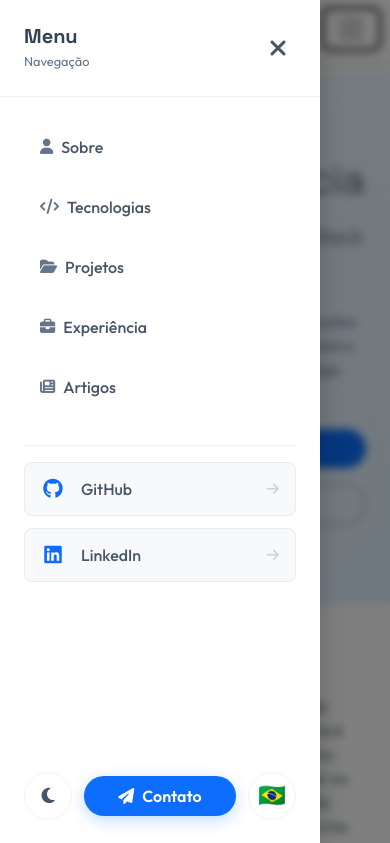
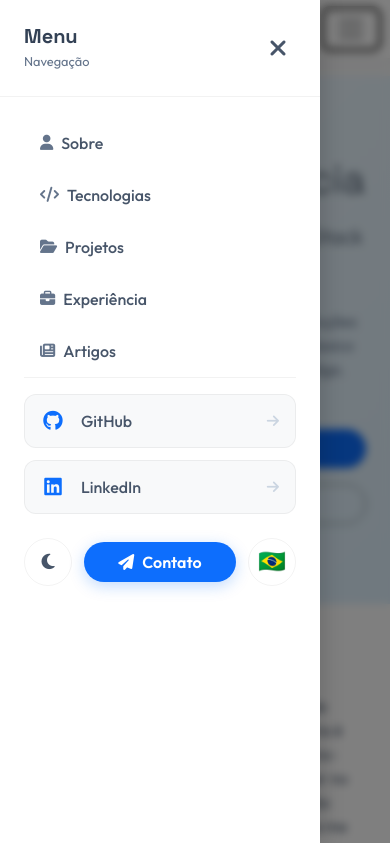
Before and after one commit to rafaeldiasgarcia/rafaeldiasgarcia.github.io, a plain HTML site: page index.html in a window 390 px wide. Both pictures are taken after a click on the button 351 px from the left and 29 px from the top of the page. Shown: the top 843 px of the page. Drawn offline with nearby package versions, Linux system fonts and the light colour scheme.

Commit message:
Refactor mobile menu styles and functionality for improved user experience. Update CSS to enhance responsiveness and prevent background scrolling when the menu is open. Adjust padding and margins for better layout on small screens. Modify JavaScript to manage menu state with class toggling instead of inline styles.

```diff
--- a/assets/css/style.css
+++ b/assets/css/style.css
@@ -347,14 +347,15 @@ h1, h2, h3, h4, h5, h6 {
     position: fixed;
     top: 0;
     left: 0;
-    width: 100%;
-    height: 100%;
+    width: 100vw;
+    height: 100vh;
+    height: 100dvh;
     background: rgba(0, 0, 0, 0.5);
     backdrop-filter: blur(4px);
     z-index: 1040;
     opacity: 0;
     visibility: hidden;
-    transition: opacity 0.3s ease, visibility 0.3s ease;
+    transition: all 0.3s ease;
 }
 
 [data-theme="dark"] .mobile-menu-overlay {
@@ -372,14 +373,23 @@ h1, h2, h3, h4, h5, h6 {
     left: -100%;
     width: 85%;
     max-width: 320px;
-    height: 100vh; /* Ocupa exatamente a altura da tela */
+    height: 100vh;
+    height: 100dvh; /* Ocupa exatamente a altura dinâmica da tela no mobile */
     background: var(--bg-secondary);
     z-index: 1050;
     transition: left 0.3s ease, background 0.3s ease;
     display: flex;
     flex-direction: column;
     box-shadow: 4px 0 20px rgba(0, 0, 0, 0.15);
-    overflow: hidden; /* Garante que nada saia ou role na sidebar */
+    overflow: hidden;
+}
+
+/* Previne o scroll da página atrás do menu */
+body.menu-open {
+    overflow: hidden !important;
+    height: 100dvh !important;
+    width: 100vw !important;
+    position: fixed !important;
 }
 
 .mobile-menu-sidebar.active {
@@ -482,23 +492,35 @@ h1, h2, h3, h4, h5, h6 {
 
 .mobile-menu-body {
     flex: 1;
-    padding: 1.5rem;
+    padding: 1.25rem 1.5rem;
     display: flex;
     flex-direction: column;
-    overflow-y: hidden; /* Trava o scroll vertical dentro do menu */
+    justify-content: flex-start; /* Alinha tudo no topo */
+    overflow-y: hidden;
     scrollbar-width: none;
     -ms-overflow-style: none;
 }
 
-.mobile-menu-body::-webkit-scrollbar {
-    display: none; /* Chrome/Safari */
-}
-
-.mobile-menu-nav {
-    display: flex;
-    flex-direction: column;
-    gap: 0.5rem;
-    margin-bottom: 2rem;
+/* Caso a tela seja MUITO pequena (iPhone SE ou menor), reduzimos o gap para caber tudo sem scroll */
+@media (max-height: 670px) {
+    .mobile-menu-body {
+        padding: 0.75rem 1.5rem;
+    }
+    .mobile-menu-nav {
+        gap: 0.25rem;
+        margin-bottom: 0.75rem;
+    }
+    .mobile-menu-social {
+        gap: 0.4rem;
+        margin-bottom: 0.75rem;
+        padding-top: 0.5rem;
+    }
+    .mobile-menu-item, .mobile-social-link {
+        padding: 0.55rem 1rem;
+    }
+    .mobile-menu-footer {
+        padding-bottom: 1rem;
+    }
 }
 
 .mobile-menu-item {
@@ -534,7 +556,7 @@ h1, h2, h3, h4, h5, h6 {
     display: flex;
     flex-direction: column;
     gap: 0.75rem;
-    margin-bottom: 2rem;
+    margin-bottom: 1.5rem; /* Reduzi para colar o rodapé */
     padding-top: 1rem;
     border-top: 1px solid var(--border-color);
     transition: border-color 0.3s ease;
@@ -545,7 +567,7 @@ h1, h2, h3, h4, h5, h6 {
     align-items: center;
     gap: 1rem;
     padding: 0.875rem 1rem;
-    border-radius: 8px;
+    border-radius: 12px; /* Arredondei um pouco mais para combinar */
     background: var(--bg-primary);
     color: var(--text-secondary);
     text-decoration: none;
@@ -586,7 +608,7 @@ h1, h2, h3, h4, h5, h6 {
     display: flex;
     align-items: center;
     gap: 0.75rem;
-    margin-top: auto;
+    padding-bottom: 3rem; /* Espaço de segurança para navegadores mobile */
 }
 
 .mobile-language-selector-wrapper {
--- a/assets/js/script.js
+++ b/assets/js/script.js
@@ -37,13 +37,13 @@ document.addEventListener('DOMContentLoaded', function() {
     function openMobileMenu() {
         mobileMenuSidebar.classList.add('active');
         mobileMenuOverlay.classList.add('active');
-        document.body.style.overflow = 'hidden';
+        document.body.classList.add('menu-open');
     }
 
     function closeMobileMenu() {
         mobileMenuSidebar.classList.remove('active');
         mobileMenuOverlay.classList.remove('active');
-        document.body.style.overflow = '';
+        document.body.classList.remove('menu-open');
     }
 
     if (mobileMenuToggle) {
@@ -220,6 +220,11 @@ document.addEventListener('DOMContentLoaded', function() {
                     btnText.textContent = !isExpanded ? 'Ver Menos' : 'Ver Mais Projetos';
                 }
             }
+
+            const icon = showMoreProjectsBtn.querySelector('i');
+            if (icon) {
+                icon.className = !isExpanded ? 'fas fa-chevron-up ms-2' : 'fas fa-chevron-down ms-2';
+            }
         });
     }
 
```
